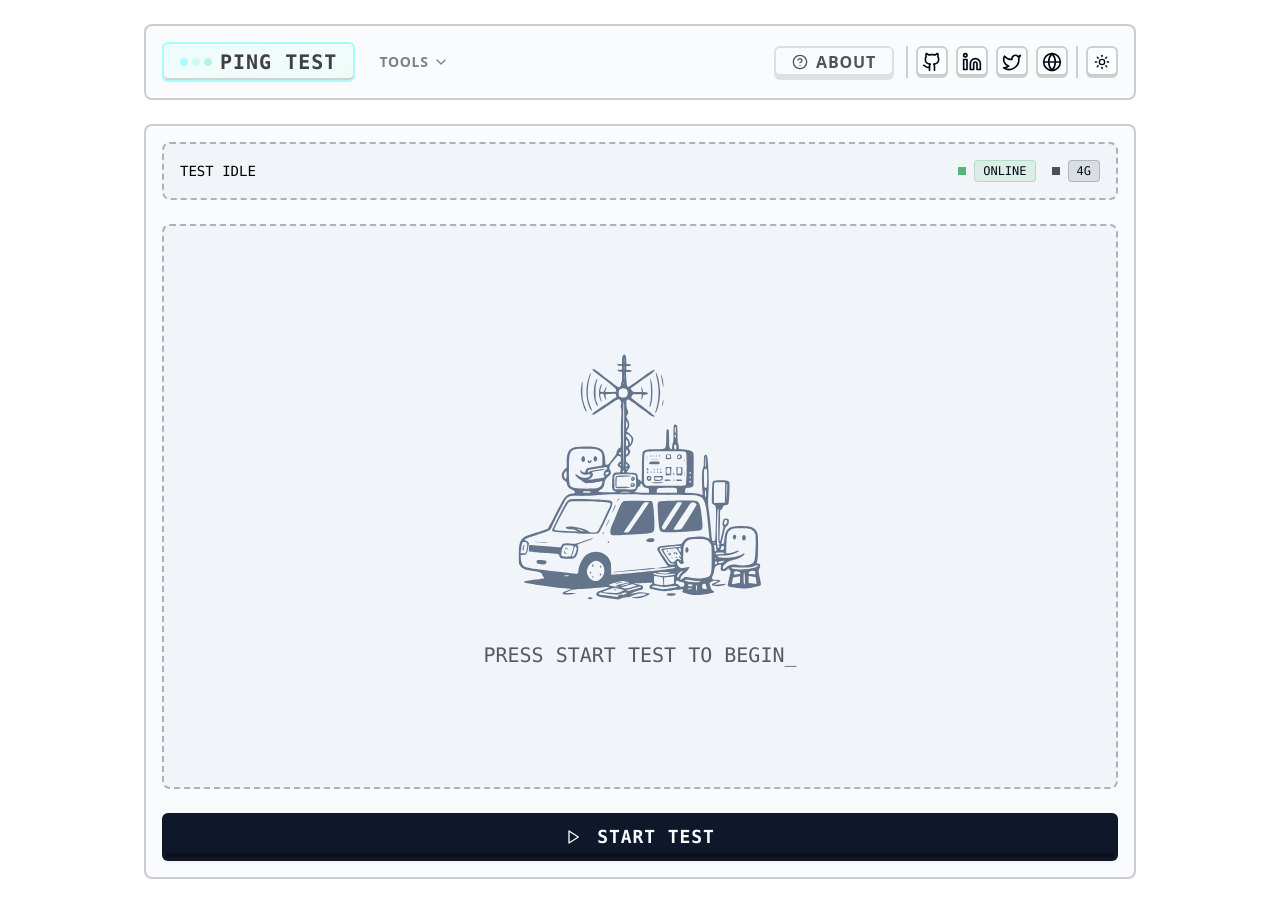
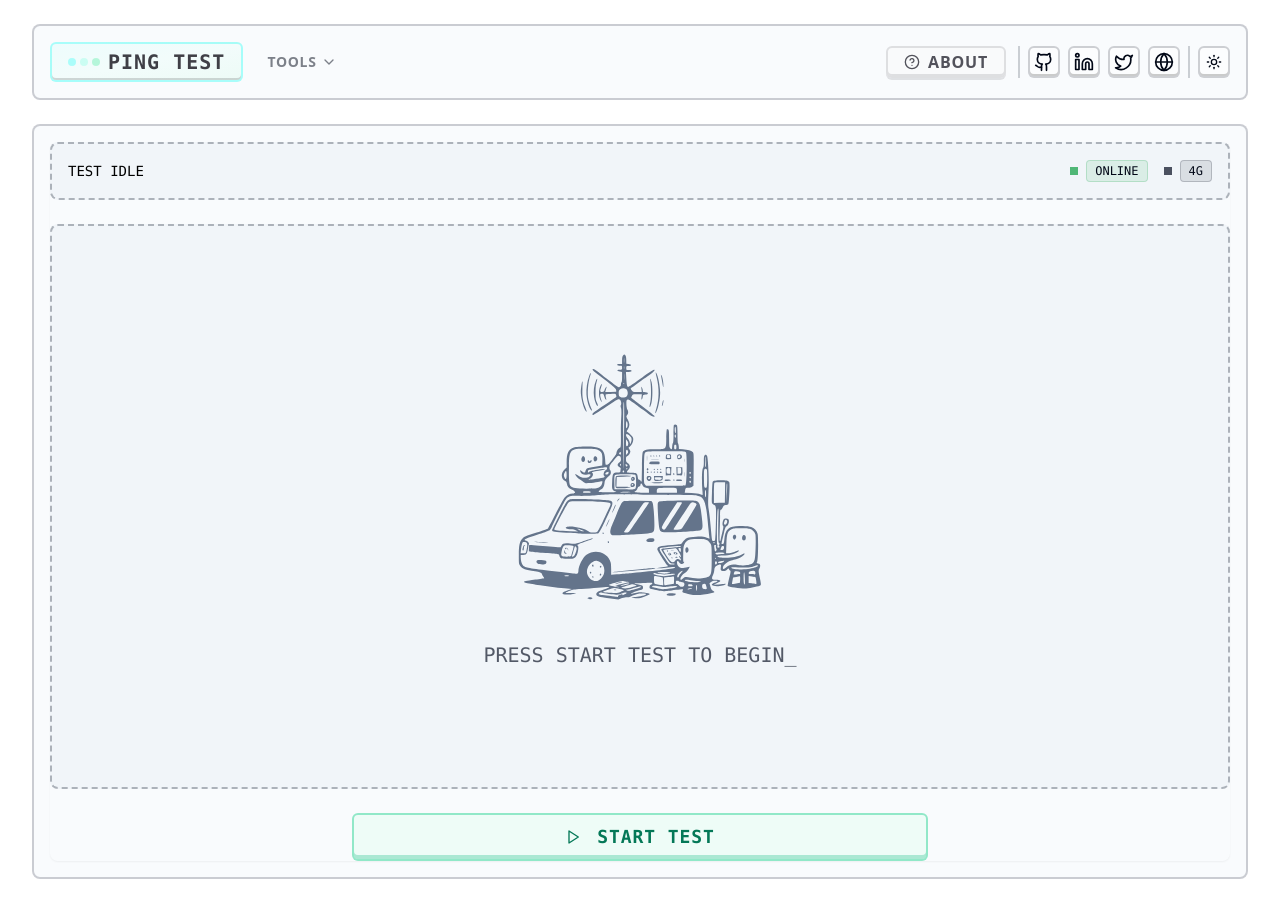
Before and after one commit to deveduar/network-metrics-tool, a Next.js app: page / in a window 1280 px wide. Built offline with nearby package versions, Linux system fonts and the light colour scheme.

Commit message:
buttons styles

```diff
--- a/app/page.tsx
+++ b/app/page.tsx
@@ -4,8 +4,8 @@ import { NetworkDashboard } from "@/components/network-dashboard"
 
 export default function Home() {
   return (
-
-      <main className="container mx-auto px-4 max-w-5xl">
+// mx-auto px-4 max-w-5xl
+      <main className="container ">
         <div className="">
           {/* <h1 className="text-3xl font-bold mb-6 text-primary">Network Metrics Dashboard</h1> */}
           <NetworkDashboard />
--- a/components/panels/retro-control-panel.tsx
+++ b/components/panels/retro-control-panel.tsx
@@ -24,17 +24,39 @@ export function RetroControlPanel({
   return (
     <div className={cn(" font-mono", className)}>
       <div className="space-y-4">
-        <div className="flex gap-2">
-          <Button
+      <div className="flex gap-2 max-w-xl mx-auto">
+        <Button
             onClick={onToggle}
             className={cn(
-              "flex-1 h-12 text-lg font-bold tracking-wider uppercase shadow-[inset_0_-4px_0_rgba(0,0,0,0.3)] transition-all duration-300",
-              "border-4 hover:translate-y-[2px] hover:shadow-[inset_0_-2px_0_rgba(0,0,0,0.3)] active:translate-y-[4px] active:shadow-none",
+              "flex-1 h-12 text-lg font-bold tracking-wider uppercase",
+              "rounded-md relative group transition-all duration-300",
+              "border-2",
               isRunning
-                ? "bg-destructive border-destructive/80 hover:bg-destructive/90 dark:text-slate-300"
-                : "bg-primary border-primary/80 hover:bg-primary/90"
+              ? [
+                "border-rose-400/50 dark:border-rose-300/30",
+                "bg-rose-50/80 dark:bg-rose-900/20",
+                "text-rose-700 dark:text-rose-300",
+                "shadow-[inset_0_-4px_0_rgba(244,63,94,0.3)]",
+                "dark:shadow-[inset_0_-4px_0_rgba(244,63,94,0.2)]",
+                "hover:translate-y-[2px]",
+                "hover:bg-rose-100/80 dark:hover:bg-rose-900/30",
+                "hover:shadow-[inset_0_-2px_0_rgba(244,63,94,0.3)]",
+                "dark:hover:shadow-[inset_0_-2px_0_rgba(244,63,94,0.2)]",
+                "active:translate-y-[4px] active:shadow-none",
+              ]
+              : [
+                "border-emerald-400/50 dark:border-emerald-300/30",
+                "bg-emerald-50/80 dark:bg-emerald-900/20",
+                "text-emerald-700 dark:text-emerald-300",
+                "shadow-[inset_0_-4px_0_rgba(16,185,129,0.3)]",
+                "dark:shadow-[inset_0_-4px_0_rgba(16,185,129,0.2)]",
+                "hover:translate-y-[2px]",
+                "hover:bg-emerald-100/80 dark:hover:bg-emerald-900/30",
+                "hover:shadow-[inset_0_-2px_0_rgba(16,185,129,0.3)]",
+                "dark:hover:shadow-[inset_0_-2px_0_rgba(16,185,129,0.2)]",
+                "active:translate-y-[4px] active:shadow-none",
+              ]
             )}
-            aria-label={isRunning ? "Stop measurement" : "Start measurement"}
           >
             {isRunning ? (
               <>
@@ -53,10 +75,18 @@ export function RetroControlPanel({
             <Button
               onClick={onReset}
               className={cn(
-                "h-12 px-4 font-bold tracking-wider uppercase shadow-[inset_0_-4px_0_rgba(0,0,0,0.3)] transition-all duration-300 bg-background",
-                "border-4 border-yellow-300/80 dark:border-yellow-400/80 hover:border-yellow-400/90",
-                "bg-yellow-300 dark:bg-yellow-400 hover:bg-yellow-300/90 text-black",
-                "hover:translate-y-[2px] hover:shadow-[inset_0_-2px_0_rgba(0,0,0,0.3)]",
+                "h-12 px-4 font-bold tracking-wider uppercase",
+                "rounded-md relative group transition-all duration-300",
+                "border-2",
+                "border-zinc-400/30 dark:border-zinc-300/20",
+                "bg-zinc-50/50 dark:bg-zinc-900/10",
+                "text-zinc-600 dark:text-zinc-400",
+                "shadow-[inset_0_-4px_0_rgba(161,161,170,0.3)]",
+                "dark:shadow-[inset_0_-4px_0_rgba(161,161,170,0.2)]",
+                "hover:translate-y-[2px]",
+                "hover:bg-zinc-100/50 dark:hover:bg-zinc-900/20",
+                "hover:shadow-[inset_0_-2px_0_rgba(161,161,170,0.3)]",
+                "dark:hover:shadow-[inset_0_-2px_0_rgba(161,161,170,0.2)]",
                 "active:translate-y-[4px] active:shadow-none"
               )}
               aria-label="Reset measurements"
--- a/components/retro-nav-bar.tsx
+++ b/components/retro-nav-bar.tsx
@@ -47,7 +47,8 @@ export function RetroNavBar() {
 
   return (
     <nav className="my-6">
-      <div className="container mx-auto px-4 max-w-5xl">
+      {/* mx-auto px-4 max-w-5xl */}
+      <div className="container ">
         <div className="bg-muted/40 dark:bg-muted/40 backdrop-blur-md rounded-lg border-2 border-primary/20 dark:border-primary/30 p-4">
           <div className="flex items-center justify-between">
           <div className="flex items-center gap-3">
```
